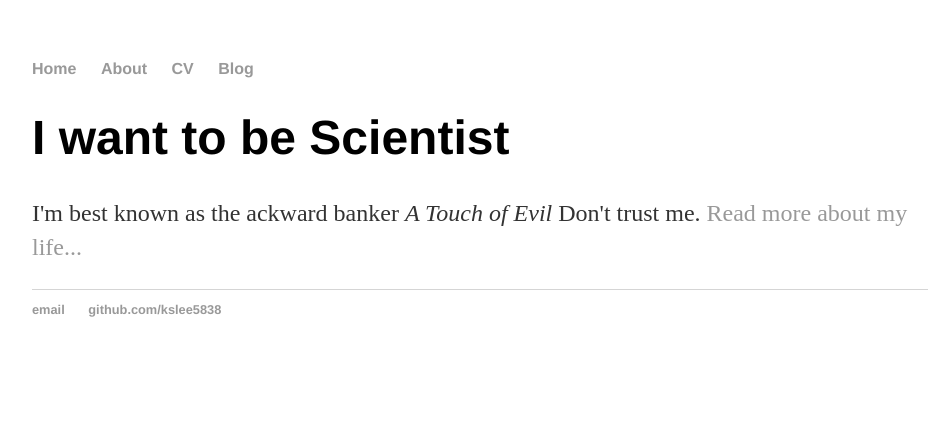
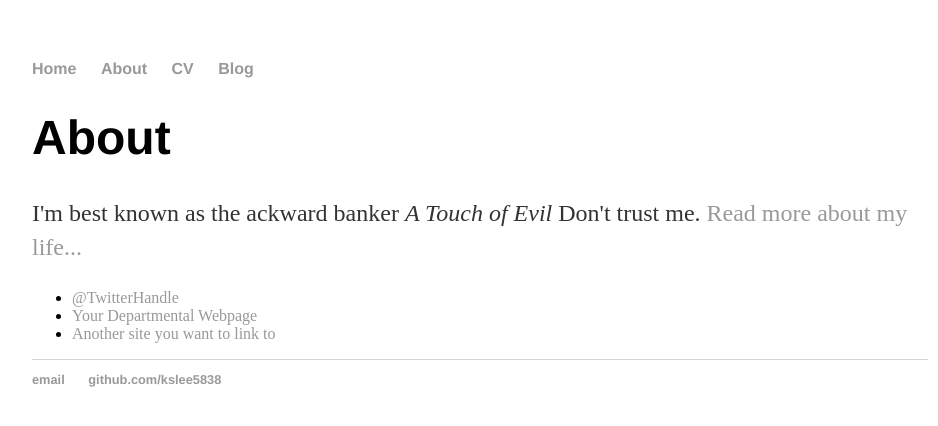
Before and after one commit to kslee5838/kslee5838.github.io, a Jekyll site: the page built from about/index.html, in a window 1280 px wide. Shown: the top 426 px of the page, without its empty margins (160-1098 px from the left). Built offline with Jekyll 4.4.1, drawn with Linux system fonts in a browser that asks for light colours.

Commit message:
update index.html

```diff
--- a/about/index.html
+++ b/about/index.html
@@ -3,6 +3,12 @@ layout: default
 title: ks
 ---
 <div class="blurb">
-	<h1>I want to be Scientist</h1>
+	<h1>About</h1>
 	<p>I'm best known as the ackward banker <em>A Touch of Evil</em> Don't trust me. <a href="/about">Read more about my life...</a></p>
+
+	<ul class="contacts">
+				<li><a href="#">@TwitterHandle</a></li>
+				<li><a href="#">Your Departmental Webpage</a></li>
+				<li><a href="#">Another site you want to link to</a></li>
+				</ul>
 </div><!-- /.blurb -->
```
